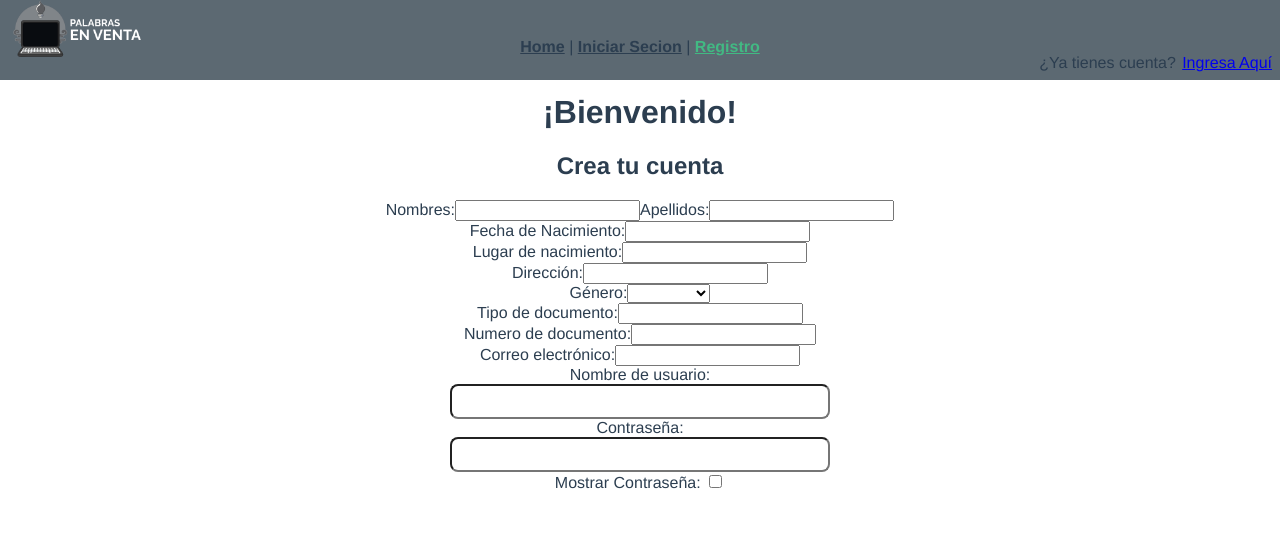
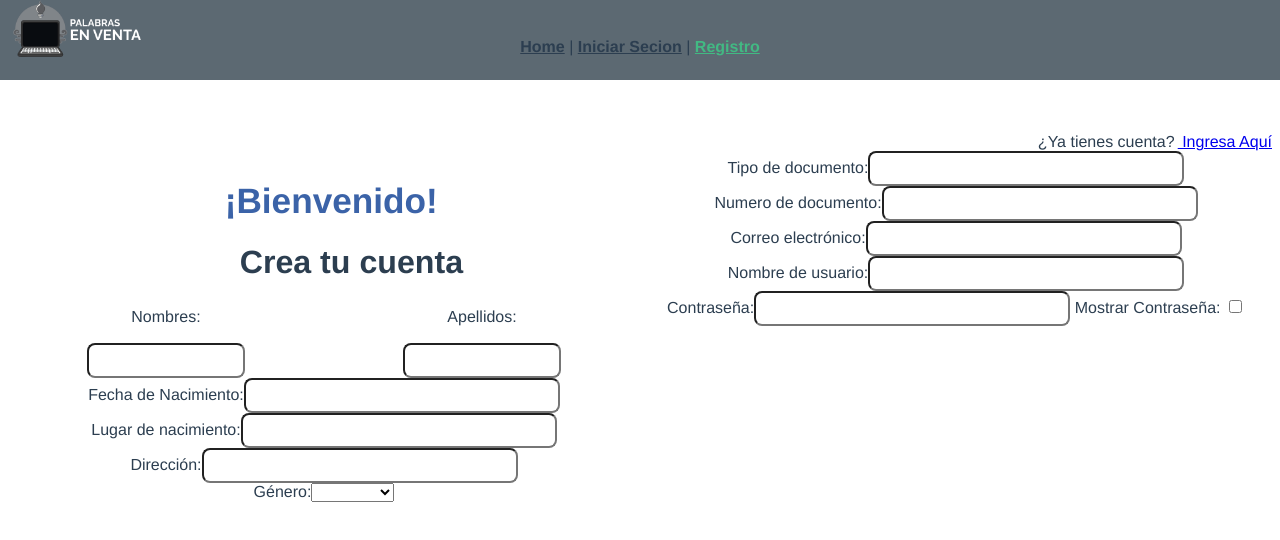
Before and after one commit to JorgeMejiaH/palabras-en-venta, a Vue app: page /sign-up in a window 1280 px wide. Shown: the top 540 px of the page. Built offline with nearby package versions, Linux system fonts and the light colour scheme.

Commit message:
Se empieza a realizar el Css de la pagina de registro

```diff
--- a/src/components/LoginPage/LoginPage.vue
+++ b/src/components/LoginPage/LoginPage.vue
@@ -27,8 +27,8 @@
 </template>
 
 <script>
-import PasswordInput from "@/components/LoginPage/PasswordInput.vue";
-import UsernameInput from "@/components/LoginPage/UsernameInput.vue";
+import PasswordInput from "@/components/LoginPage/PasswordInputLogin.vue";
+import UsernameInput from "@/components/LoginPage/UsernameInputLogin.vue";
 export default {
   components: { UsernameInput, PasswordInput },
 };
--- a/src/components/SignUpPage/DateInput.vue
+++ b/src/components/SignUpPage/DateInput.vue
@@ -1,5 +1,5 @@
 <template>
-  <div>
+  <div class="date-input">
     <label for="dobPicker">Fecha de Nacimiento:</label>
     <input
       id="dobPicker"
@@ -57,4 +57,7 @@ export default {
   color: red;
   margin-top: 5px;
 }
+.date-input{
+  grid-column: 1;
+}
 </style>
--- a/src/components/SignUpPage/DocumentType.vue
+++ b/src/components/SignUpPage/DocumentType.vue
@@ -1,5 +1,5 @@
 <template>
-  <div>
+  <div class="document-type">
     <label for="DocumentType" class="lbl-document-type"
       >Tipo de documento:</label
     >
@@ -44,4 +44,5 @@ export default {
   color: red;
   margin-top: 5px;
 }
+
 </style>
--- /dev/null
+++ b/src/components/SignUpPage/PasswordInputSignUp.vue
@@ -0,0 +1,43 @@
+<template>
+    <div>
+      <label for="password" class="lbl-user-sign-up">Contraseña:</label>
+      <input
+        :type="showPassword ? 'text' : 'password'"
+        id="password"
+        :value="password"
+        @input="handlePasswordChange"
+        class="in-user-input"
+      />
+
+      <label for="showPassword" class="lbl-user-sign-up">
+        Mostrar Contraseña:
+        <input
+          id="showPassword"
+          type="checkbox"
+          :checked="showPassword"
+          @change="toggleShowPassword"
+        />
+      </label>
+    </div>
+  </template>
+
+  <script>
+  export default {
+    data() {
+      return {
+        password: "",
+        showPassword: false,
+      };
+    },
+    methods: {
+      handlePasswordChange(event) {
+        this.password = event.target.value;
+      },
+      toggleShowPassword() {
+        this.showPassword = !this.showPassword;
+      },
+    },
+  };
+  </script>
+
+  <style></style>
--- a/src/components/SignUpPage/SignUpHeader.vue
+++ b/src/components/SignUpPage/SignUpHeader.vue
@@ -1,6 +1,6 @@
 <template>
   <div class="bck-header">
-    <img src="@/assets/Logo.png" alt="Logo de la pagina" class="img-logo" />
+      <img src="@/assets/Logo.png" alt="Logo de la pagina" class="img-logo" />
   </div>
 </template>
 
--- a/src/components/SignUpPage/SignUpPage.vue
+++ b/src/components/SignUpPage/SignUpPage.vue
@@ -1,11 +1,8 @@
 <template>
   <div>
     <sign-up-header />
-    <div class="link-container">
-      <p class="txt-not-account">¿Ya tienes cuenta?</p>
-      <router-link to="/login" class="link-login">Ingresa Aquí</router-link>
-    </div>
-    <div class="register-block">
+    <div class="register-container">
+      <div class="first-column">
         <h1 class="txt-welcome-sign-up">¡Bienvenido!</h1>
         <h2 class="txt-register">Crea tu cuenta</h2>
         <user-names-last-names />
@@ -13,11 +10,20 @@
         <place-of-birth />
         <user-direction />
         <user-gender />
+      </div>
+      <div class="second-column">
+        <div class="link-container">
+          <p class="txt-not-account">¿Ya tienes cuenta?</p>
+          <router-link to="/login" class="link-login">
+            Ingresa Aquí
+          </router-link>
+        </div>
         <document-type />
         <document-number />
         <user-email />
-      <username-input />
-      <password-input />
+        <username-input-sign-up />
+        <password-input-sign-up />
+      </div>
     </div>
   </div>
 </template>
@@ -30,8 +36,8 @@ import PlaceOfBirth from "./PlaceOfBirth.vue";
 import UserDirection from "./UserDirection.vue";
 import DocumentType from "./DocumentType.vue";
 import DocumentNumber from "./DocumentNumber.vue";
-import UsernameInput from "../LoginPage/UsernameInput.vue";
-import PasswordInput from "../LoginPage/PasswordInput.vue";
+import UsernameInputSignUp from "./UsernameInputSignUp.vue";
+import PasswordInputSignUp from "./PasswordInputSignUp.vue";
 import UserEmail from "./UserEmail.vue";
 import UserGender from "./UserGender.vue";
 export default {
@@ -43,12 +49,37 @@ export default {
     UserDirection,
     DocumentType,
     DocumentNumber,
-    UsernameInput,
-    PasswordInput,
+    UsernameInputSignUp,
+    PasswordInputSignUp,
     UserEmail,
     UserGender,
   },
 };
 </script>
 
-<style scoped></style>
+<style>
+.txt-welcome-sign-up {
+  text-align: end;
+  margin-right: 32%;
+  margin-top: 15%;
+  font-size: 220%;
+  color: #3b63a8;
+  font-weight: bold;
+  z-index: 1;
+}
+.txt-register {
+  text-align: end;
+  margin-top: 0;
+  margin-right: 28%;
+  font-size: 201%;
+  font-weight: bold;
+}
+.register-container{
+  display: grid;
+  grid-template-columns: 1fr 1fr;
+}
+
+.second-column {
+  margin-top: 10%;
+}
+</style>
--- a/src/components/SignUpPage/UserEmail.vue
+++ b/src/components/SignUpPage/UserEmail.vue
@@ -6,7 +6,7 @@
       :value="Email"
       @input="handleChange"
       id="user-email"
-      class="in-user-email"
+      class="in-user-input"
     />
     <div v-if="!isValidEmail" class="error-message">
       Ingresa un correo electrónico válido.
--- a/src/components/SignUpPage/UserNamesLastNames.vue
+++ b/src/components/SignUpPage/UserNamesLastNames.vue
@@ -1,5 +1,5 @@
 <template>
-  <div>
+  <div class="user-input-container">
     <label for="firstName" class="lbl-user-name">Nombres:</label>
     <input
       type="text"
@@ -35,4 +35,22 @@ export default {
 };
 </script>
 
-<style></style>
+<style>
+.user-input-container {
+  display: grid;
+  grid-template-rows: 1fr 1fr;
+}
+
+.lbl-user-name,
+.lbl-user-lastname {
+  grid-row: 1;
+}
+
+.in-user-input {
+  width: 50%;
+  padding: 8px;
+  box-sizing: border-box;
+  border-radius: 8px;
+  justify-self: center;
+}
+</style>
--- /dev/null
+++ b/src/components/SignUpPage/UsernameInputSignUp.vue
@@ -0,0 +1,29 @@
+<template>
+    <div>
+      <label for="username" class="lbl-user-sign-up">Nombre de usuario:</label>
+      <input
+        type="text"
+        :value="username"
+        @input="handleChange"
+        class="in-user-input"
+        id="username"
+      />
+    </div>
+  </template>
+
+  <script>
+  export default {
+    data() {
+      return {
+        username: "",
+      };
+    },
+    methods: {
+      handleChange(event) {
+        this.username = event.target.value;
+      },
+    },
+  };
+  </script>
+
+  <style></style>
```
Also changed, not shown: src/assets/registerBackground.png (added), src/components/LoginPage/PasswordInputLogin.vue (renamed from src/components/LoginPage/PasswordInput.vue), src/components/LoginPage/UsernameInputLogin.vue (renamed from src/components/LoginPage/UsernameInput.vue). Lines whose indentation alone changed are shown as unchanged.
